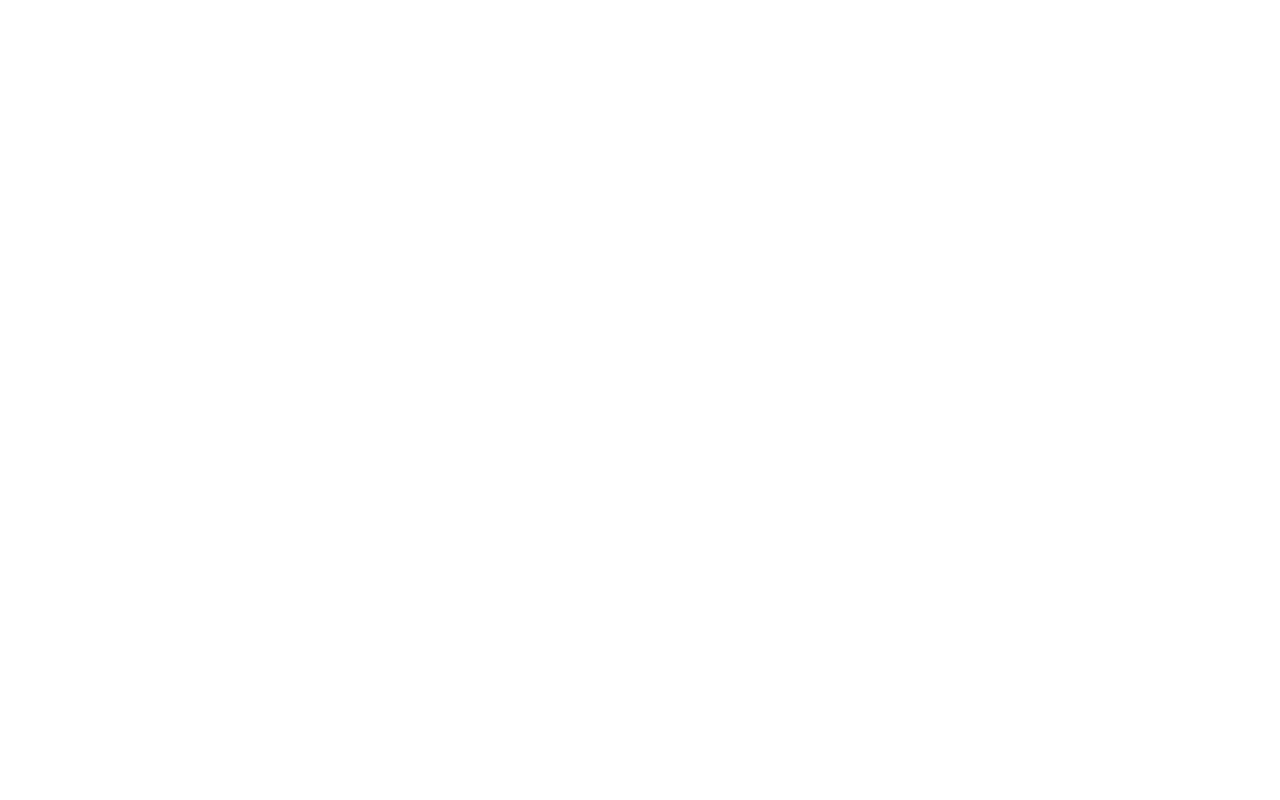
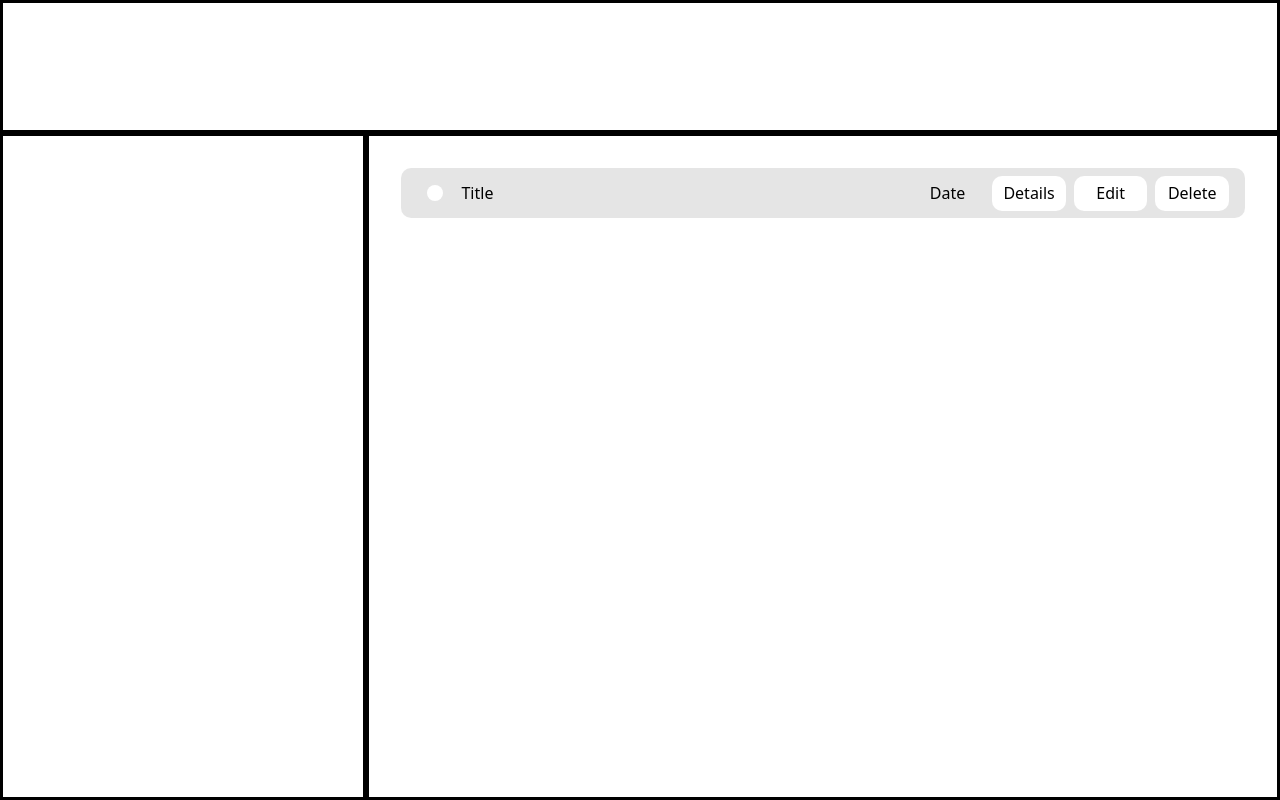
Before and after one commit to mosierkyle/To-Do-List, a website built with webpack: page dist/index.html in a window 1280 px wide. Built offline with Linux system fonts and the light colour scheme.

Commit message:
Style to-do item

```diff
--- a/package.json
+++ b/package.json
@@ -19,6 +19,8 @@
   },
   "homepage": "https://github.com/mosierkyle/To-Do-List#readme",
   "devDependencies": {
+    "css-loader": "^6.8.1",
+    "style-loader": "^3.3.3",
     "webpack": "^5.88.2",
     "webpack-cli": "^5.1.4"
   }
--- a/src/Modules/create-ToDo-list.js
+++ b/src/Modules/create-ToDo-list.js
@@ -1,3 +1,5 @@
+import { sortList } from "./getLists";
+
 export class toDoList {
     constructor(name) {
         this.name = name;
@@ -17,4 +19,8 @@ export class toDoList {
     changeName(name){
         this.name = name;
     }
+
+    sortList(){
+        sortList(this.toDos);
+    }
 }
--- a/src/Modules/getLists.js
+++ b/src/Modules/getLists.js
@@ -21,3 +21,9 @@ export const addTo = (obj, lists) => {
         element.addItem(obj);
     });
 }
+
+export const sortList = (list) => {
+    list.sort((a,b) =>
+        a.priority > b.priority ? 1 : -1
+    )
+}
--- a/src/index.js
+++ b/src/index.js
@@ -1,3 +1,4 @@
+import "./main.css";
 import { toDoItem, projectToDoItem } from "./Modules/create-ToDo-item";
 import { toDoList } from "./Modules/create-ToDo-list";
 import { projects, lists} from "./Modules/miscObjs";
@@ -8,9 +9,14 @@ const project2 = new toDoList('gym')
 projects.addItem(project1)
 projects.addItem(project2)
 
-const toDo1 = new toDoItem('take trash out', 7 , 'medium', project1, true);
+const toDo1 = new toDoItem('take trash out', 7 , 1, project1, true);
+const toDo2 = new toDoItem('email prof', 7 , 3, project1, true);
+const toDo3 = new toDoItem('pay dues', 7 , 2, project1, true);
 
 toDo1.addTo()
-console.log(lists.lists[0]);
+toDo2.addTo()
+toDo3.addTo()
+
+console.log(project1.toDos);
 console.log(lists.lists[1]);
 console.log(projects.projectList[0]);
--- a/src/main.css
+++ b/src/main.css
@@ -0,0 +1,118 @@
+* {
+    box-sizing: border-box;
+    margin: 0;
+    padding: 0;
+    font-family: system-ui, -apple-system, BlinkMacSystemFont, 'Segoe UI', Roboto, Oxygen, Ubuntu, Cantarell, 'Open Sans', 'Helvetica Neue', sans-serif;
+}
+
+#main-container {
+    width: 100vw;
+    height: 100vh;
+    display: grid;
+    grid-template: 1fr 5fr / 2fr 5fr;
+}
+
+#header {
+    border: solid;
+    grid-area: 1 / 1 / 2 / 3;
+}
+
+#sidebar {
+    border: solid;
+    grid-area: 2 / 1 / 3 / 2;
+}
+
+#content {
+    border: solid;
+    grid: 2 / 2 / 3 / 3;
+}
+
+#to-dos {
+    width: 100%;
+    height: 100%;
+    padding: 2rem;
+    display: grid;
+    grid-template-rows: repeat(auto-fit, 50px);
+    grid-auto-rows: 100px;
+    row-gap: 1rem;
+}
+
+.to-do-item {
+    background-color: rgba(0,0,0,0.1);
+    border-radius: 10px;
+    width: 100%;
+    height: 50px;
+    display: grid;
+    grid-template: 1fr / .5fr 6fr 1fr 1fr 1fr 1fr;
+    align-items: center;
+    column-gap: .5rem;
+    justify-content: center;
+    padding: 0 1rem;
+
+}
+
+.to-do-item-box {
+    background-color: white;
+    border: none;
+    height: 16px;
+    width: 16px;
+    border-radius: 50%;
+}
+
+.to-do-item-box:hover{
+    cursor: pointer;
+}
+
+.to-do-item-box-clicked {
+    background-color: rgba(0,0,0,0.5);
+    border: 2px white solid;
+}
+
+.to-do-item-box-div {
+    justify-content: center;
+    align-items: center;
+    display: flex;
+}
+
+
+.to-do-item-title {
+    color: black;
+    font-weight: 500;
+}
+
+.to-do-item-details {
+    color: black;
+    background-color: white;
+    border: none;
+    padding: .40rem;
+    border-radius: 10px;
+    font-size: 1rem;
+}
+
+/* .to-do-item-date {
+
+} */
+
+.to-do-item-date-div {
+    display: flex;
+    justify-content: center;
+    align-items: center;
+}
+
+.to-do-item-edit {
+    color: black;
+    background-color: white;
+    border: none;
+    padding: .40rem;
+    border-radius: 10px;
+    font-size: 1rem;
+}
+
+.to-do-item-delete {
+    color: black;
+    background-color: white;
+    border: none;
+    padding: .40rem;
+    border-radius: 10px;
+    font-size: 1rem;
+}
--- a/webpack.config.js
+++ b/webpack.config.js
@@ -6,4 +6,12 @@ module.exports = {
     filename: 'main.js',
     path: path.resolve(__dirname, 'dist'),
   },
+  module: {
+    rules: [
+        {
+            test: /\.css$/i,
+            use: ["style-loader", "css-loader"],
+        },
+    ],
+  },
 };
```
Also changed, not shown: dist/index.html, dist/main.js, 1 other file.
